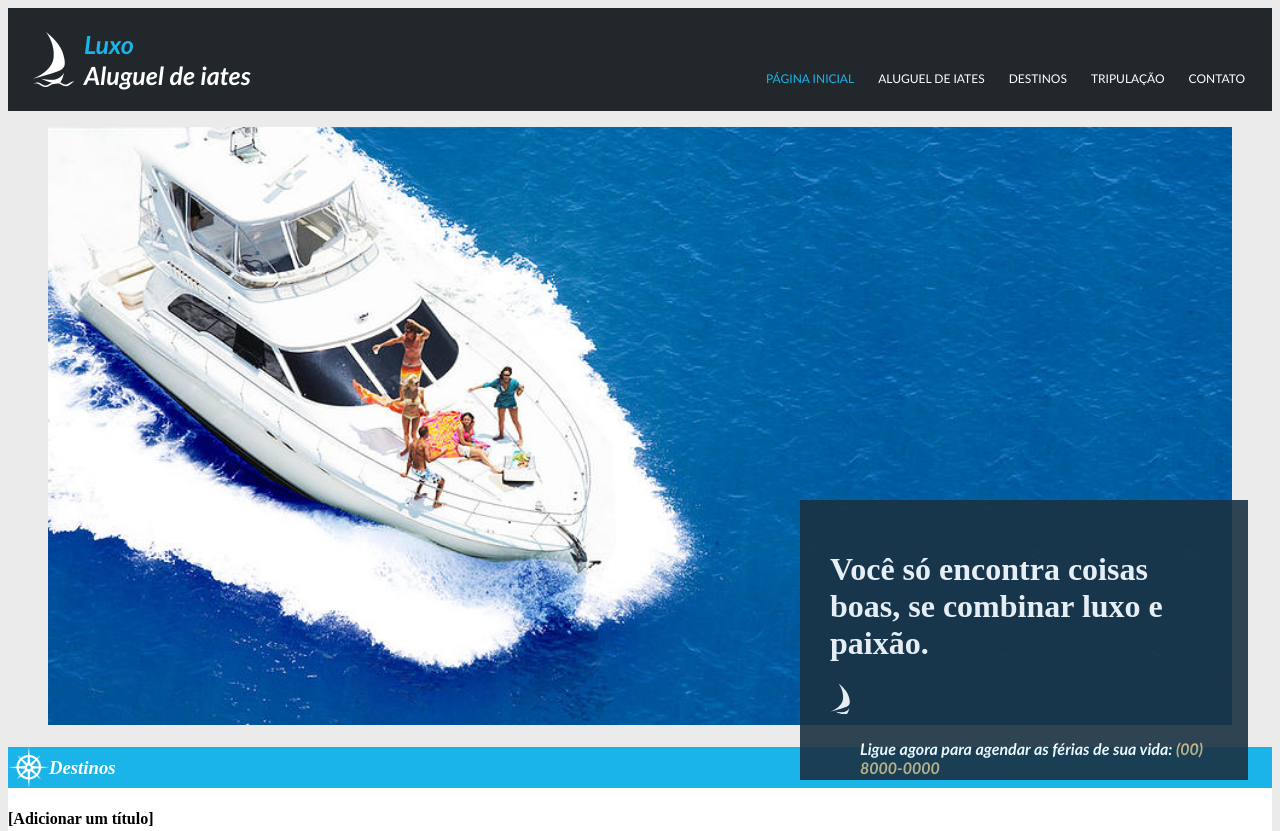
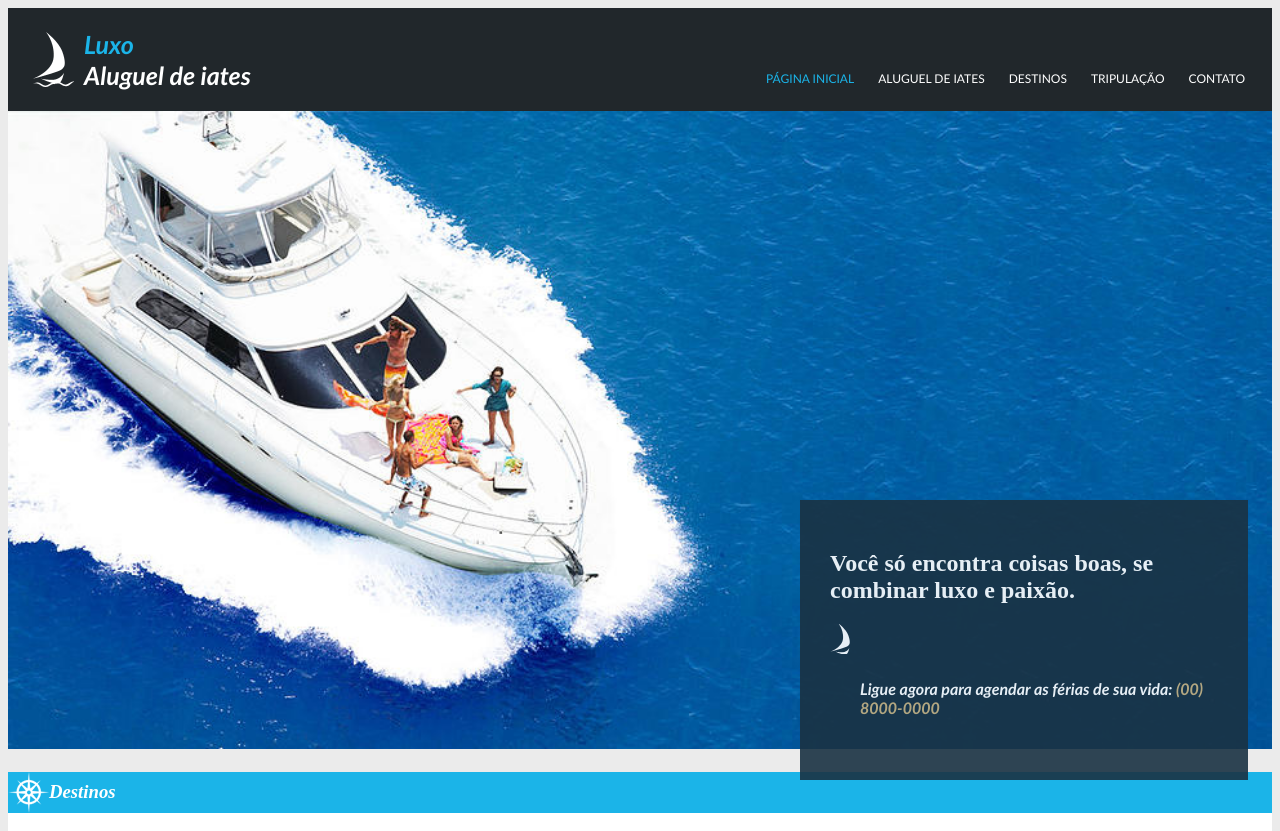
Before and after one commit to guimferreira/SI-TpFE-2023_Site-Iate, a plain HTML site: page index.html in a window 1280 px wide. Shown: the top 831 px of the page. Drawn offline with Linux system fonts and the light colour scheme.

Commit message:
Revisão 05
Correções de erros mostrados no site https://validator.w3.org/nu/#textarea

Ajustes no arquivo CSS

```diff
--- a/_css/estilo.css
+++ b/_css/estilo.css
@@ -30,16 +30,13 @@ h2#titulo2{
 }
 
 /* Formatação com imagens com legenda */
-figure.foto_iate {
+img#foto_iate {
     position: relative;
+    width: 100%;
+    height: 100%
     }
 
-    figure.foto_iate img{
-    width: 100%;
-    height: 100%;
-    }
-
-figcaption#chamada{
+div#box{
     opacity: 0.9;
     position: absolute;
     top: 500px;
--- a/index.html
+++ b/index.html
@@ -11,10 +11,10 @@
     <header>
         <img src="_imagens/barco1.png" alt="logo grande">
 
-        <hgroup>
+        <div>
             <h2 id="titulo1">Luxo</h2>
             <h2 id="titulo2">Aluguel de iates</h2>
-        </hgroup>
+        </div>
 
         <nav>
             <ul class="menu">
@@ -27,25 +27,21 @@
         </nav>
     </header>
 
-    <div>
-        <figure class="foto_iate">
-            <img src="_imagens/barcoprincipal.jpg" alt="iate navegando">
-        </figure>
-        <figcaption id="chamada">
-            <div>
-                <h1>Você só encontra coisas boas, se combinar luxo e paixão.</h1>
-            </div>
-            <div>
+    <section>
+        <img id="foto_iate" src="_imagens/barcoprincipal.jpg" alt="iate navegando">
+        <div id="box">
+            <h1>Você só encontra coisas boas, se combinar luxo e paixão.</h1>
+            <div id="logo">
                 <img src="_imagens/barco2.png" alt="logo pequeno">
             </div>
             <div id="contato">
-                <h4>Ligue agora para agendar as férias de sua vida: <span id="telefone">(00) 8000-0000</span></h4>
+                    <h4>Ligue agora para agendar as férias de sua vida: <span id="telefone">(00) 8000-0000</span></h4>
             </div>
-        </figcaption>
-    </div>
+        </div>
+    </section>
 
     <section id="conteudo">
-        <div id="destinos">
+        <div>
             <h3 id="destinos">
                 <img src="_imagens/destino.png" alt="timão destino">
                 Destinos
@@ -56,7 +52,7 @@
             <img src="_imagens/barcodestino.jpg" alt="praia">
         </div>
 
-        <div id="frota">
+        <div>
             <h3 id="frota">
                 <img src="_imagens/nossafrota.png" alt="timão frota">
                 Nossa frota
@@ -64,7 +60,7 @@
             <h4>[Adicionar um título]</h4>
             <p>[Adicionar um texto]</p>
 
-            <div>
+            <div id="fotos_frota">
                 <img src="_imagens/barconossafrota1.jpg" alt="barco 01">
                 <img src="_imagens/barconossafrota2.jpg" alt="barco 02">
                 <img src="_imagens/barconossafrota1.jpg" alt="barco 01">
```
